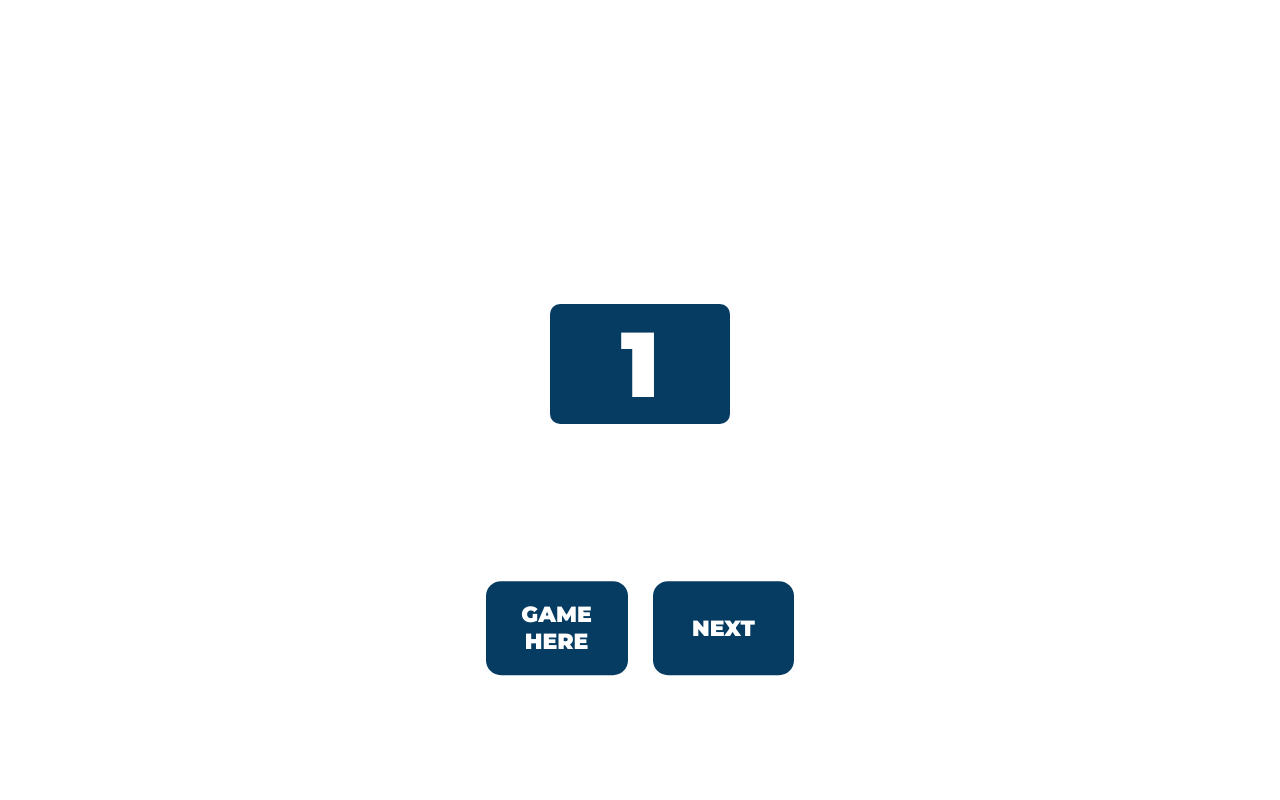
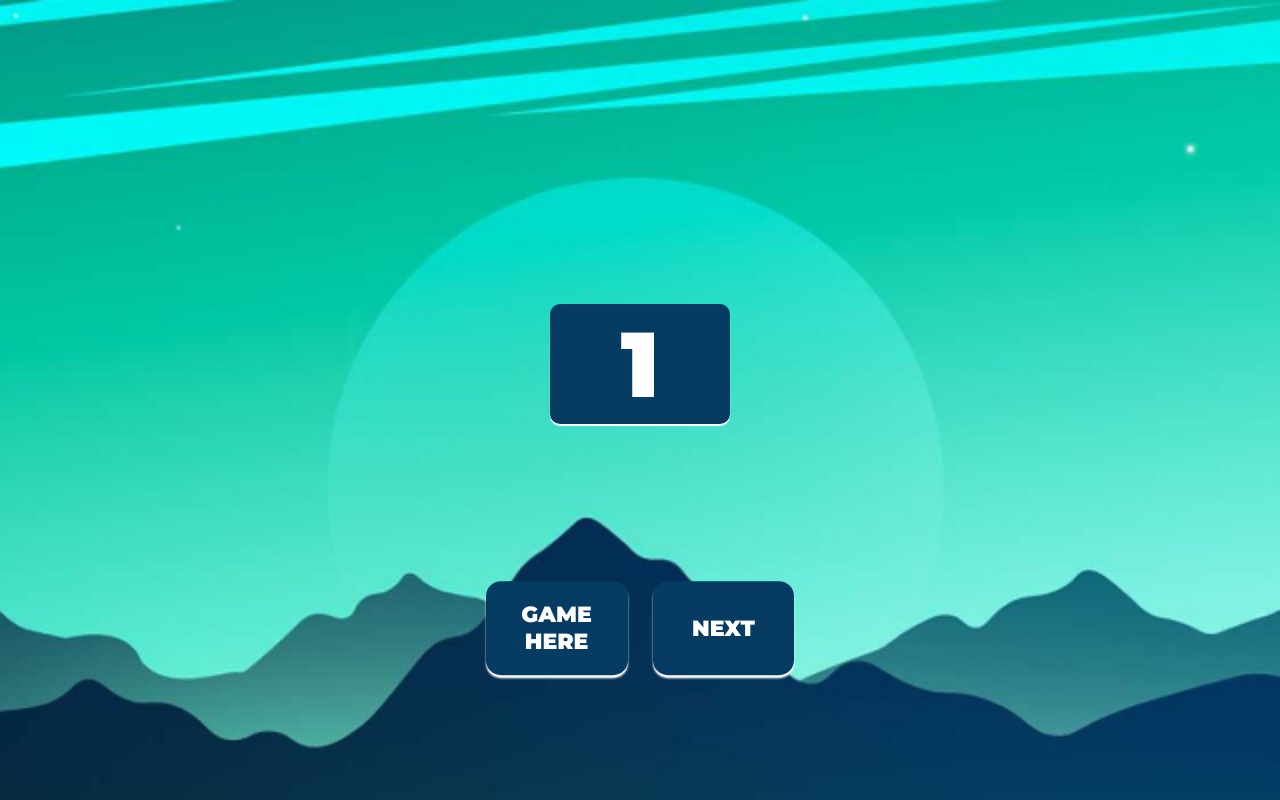
Before and after one commit to awvse/bombs, a plain HTML site: page index.html in a window 1280 px wide. Drawn offline with Linux system fonts and the light colour scheme.

Commit message:
Update index.html

```diff
--- a/index.html
+++ b/index.html
@@ -11,7 +11,7 @@
             margin: 0;
             padding: 0;
             height: 100vh;
-            background: url('..webapp/bombf.png') no-repeat center center fixed; /* Используем изображение из папки webapp */
+            background: url('webapp/bombf.png') no-repeat center center fixed; /* Используем изображение из папки webapp */
             background-size: cover;
             font-family: 'Montserrat', sans-serif;
             display: flex;
```
